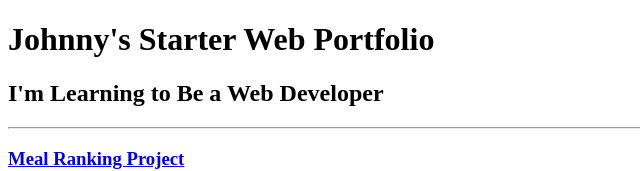
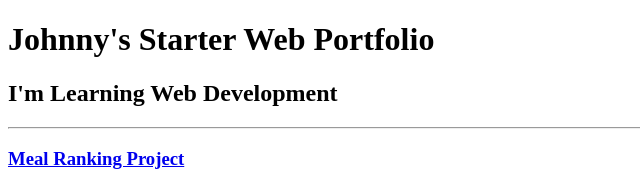
Before and after one commit to PegasusG7/html-starter-portfolio, a plain HTML site: page index.html in a window 1280 px wide. Shown: the top 171 px of the page, without its empty margins (0-640 px from the left). Drawn offline with Linux system fonts and the light colour scheme.

Commit message:
Update index.html

```diff
--- a/index.html
+++ b/index.html
@@ -29,7 +29,7 @@ https://developer.mozilla.org/en-US/docs/Web/HTML/Element/img#attr-height -->
     <body>
         <h1>Johnny's Starter Web Portfolio</h1>
 
-        <h2>I'm Learning to Be a Web Developer</h2>
+        <h2>I'm Learning Web Development</h2>
 
         <hr />
 
```
